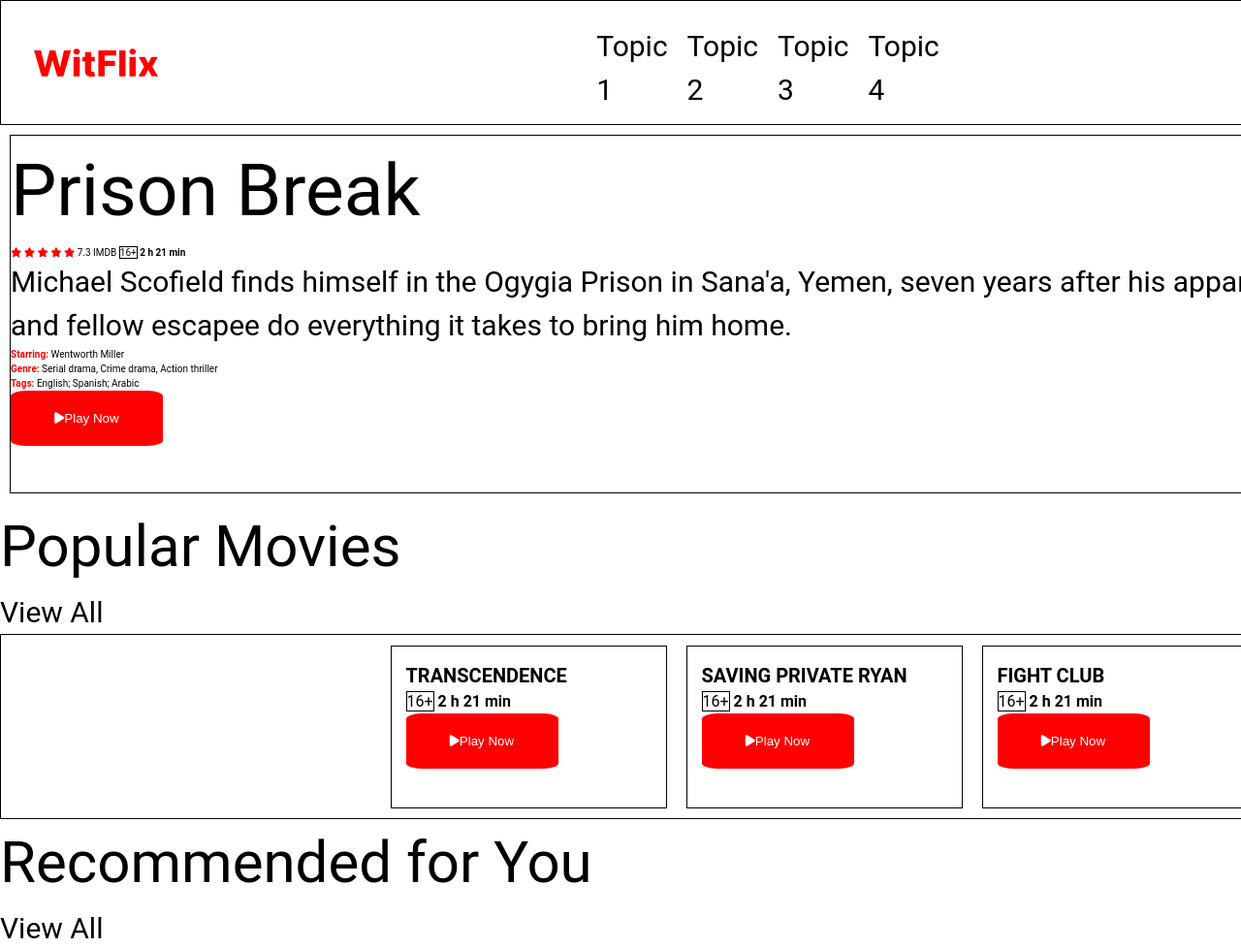
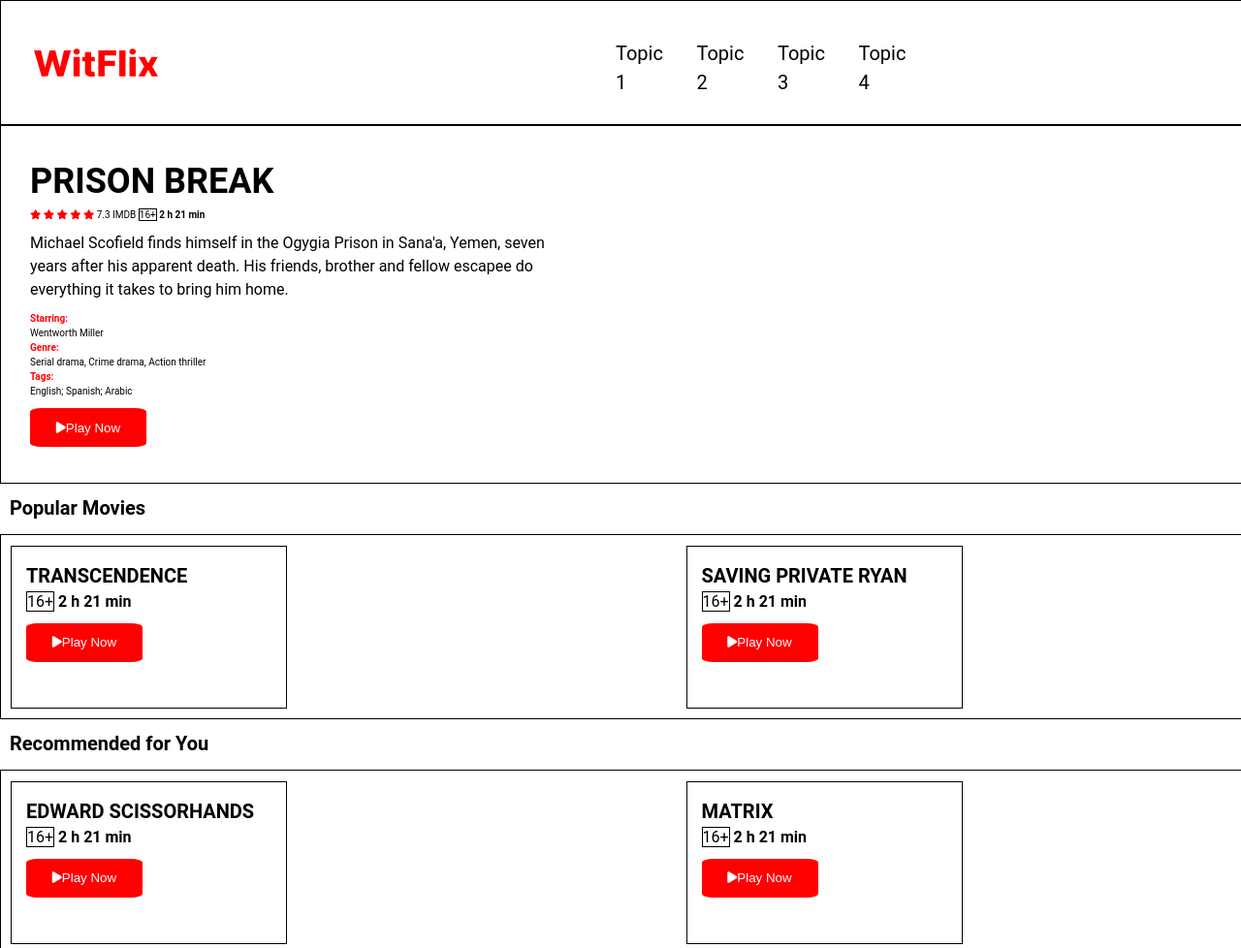
Before and after one commit to beyza-yazici/WitFlix, a plain HTML site: page index.html in a window 1280 px wide. Shown: the top 978 px of the page at 97% size. Drawn offline with Linux system fonts and the light colour scheme.

Commit message:
header - main finished

```diff
--- a/index.css
+++ b/index.css
@@ -11,6 +11,7 @@
 }
 a{
     color: black;
+    font-size: 20px;
 }
 .logo{
     width: 198px;
@@ -19,7 +20,6 @@
 .menu{
     width: 314px;
     height: 60px;
-    color: black;
     display: flex;
     flex-direction: row;
     justify-content: center;
@@ -27,6 +27,7 @@
     flex-wrap: nowrap;
     gap: 2rem;
     margin-top: 1rem;
+
 }
 .user-control-panel{
     display: inline;
@@ -36,9 +37,20 @@
     justify-content: center;
     align-items: center;
     flex-wrap: nowrap;
-    gap: 2rem;
+    gap: 5rem;
     margin-top: 1rem;
 }
+.user-control-panel .fas.fa-search{
+    margin-left: 0;
+    margin-right: 2rem;
+}
+.user-control-panel .fa-regular.fa-bell{
+    color: blue;
+    height: 46px;
+    width: 38px;
+
+}
+
 .profile{
     height: 25px;
     width: 25px;
@@ -49,13 +61,34 @@
     background-color: white;
     border: 1px solid black;
 }
+h1{
+    text-transform: uppercase;
+    font-size: 36px;
+    font-weight: bold;
+}
+h2{
+    font-size: 20px;
+    font-weight: bold;
+}
+.suggestion-title{
+    font-size: 20px;
+    font-weight: bold;
+    display: flex;
+    justify-content: space-between;
+    flex-wrap: nowrap;
+    width: 1700px;
+    height: 32px;
+    margin: 1rem;
+}
 
 main{
     border: 1px solid black;
-    margin: 1rem;
     width: 1700px;
     height: 370px;
+    padding: 3rem;
+
 }
+
 h3{
     font-size: 20px;
     font-weight: bold;
@@ -76,7 +109,7 @@
     width: 1700px;
     height: 191px;
     border: 1px solid black;
-    justify-content: center;
+    justify-content: space-between;
     align-items: center;
 
 }
@@ -92,6 +125,13 @@
 .user-rating{
     color: red;
     display: flex;
+
+}
+p{
+    font-size: 16px;
+    width: 564px;
+    height: 82px;
+    margin-top: 1rem;
 }
 .duration{
     font-weight: bold;
@@ -102,14 +142,17 @@
 .movie-details span{
     color: red;
     font-weight: bold;
+    display: flex;
+
 }
 .btn.btn-lg{
     background-color: red;
     color: white;
     border: none;
     border-radius: 10%;
-    width: 157px;
-    height: 57px;
+    width: 120px;
+    height: 40px;
+    margin-top: 1rem;
 }
 .suggestion-row-hide{
     width: 1700px;
@@ -131,6 +174,7 @@
     width: 448px;
     height: 32px;
     color: black;
+    gap: 4rem;
 }
 .copyright{
     width: 560px;
--- a/index.html
+++ b/index.html
@@ -18,7 +18,8 @@
             <a href="/">Topic 4</a>
         </nav>
         <div class="user-control-panel">
-            <i class="fas fa-search"></i> Search
+            <input type="text" placeholder="search">
+            <i class="fas fa-search"></i>
             <i class="fa-regular fa-bell"></i>
             <img class="profile" src="./image/Rectangle 76.svg"/>
         </div>
@@ -33,7 +34,6 @@
                     <span class="user-rating fa fa-star checked"></span>
                     <span class="user-rating fa fa-star checked"></span>
                     <span class="user-rating fa fa-star checked"></span>
-
                     <span class="imdb.rating">7.3 IMDB</span>
                     <span class="maturity-rating">16+</span>
                     <span class="duration">2 h 21 min</span></div>
```
